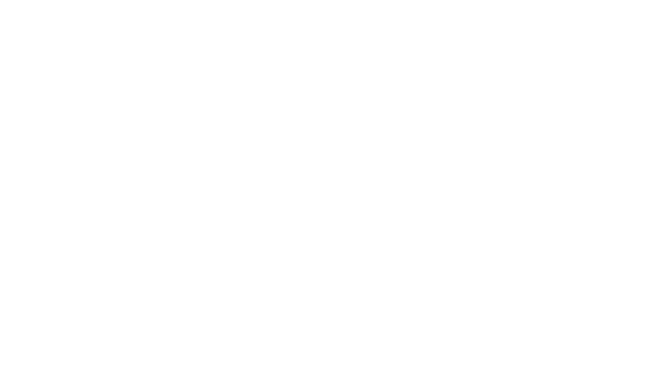
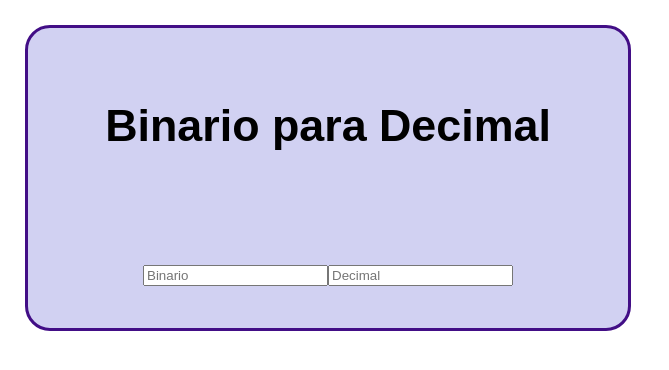
Before and after one commit to Nicolasmpc/Bin2Dec, a plain HTML site: page index.html in a window 1280 px wide. Shown: the whole page, without its empty margins (0-669 px from the left). Drawn offline with Linux system fonts and the light colour scheme.

```diff
--- a/css/style.css
+++ b/css/style.css
@@ -0,0 +1,19 @@
+body {
+    margin: 0;
+    padding: 0;
+    font-family: Arial;
+    font-size: 1.4rem;
+}
+
+.main {
+    background: rgba(203, 203, 240, 0.876);
+    border: 3px solid rgb(66, 14, 134);
+    border-radius: 25px;
+    margin: 25px;
+    width: 600px;
+    height: 300px;
+    display: flex;
+    align-items: center;
+    justify-content: center;
+    flex-wrap: wrap;
+}
--- a/index.html
+++ b/index.html
@@ -6,8 +6,25 @@
         <meta name="viewport" content="width=device-width, initial-scale=1.0" />
         <title>Bin2Dec</title>
         <link rel="stylesheet" href="css/style.css" />
+        <script src="js/funcions.js" defer></script>
     </head>
     <body>
-        <script src="js/funcions.js"></script>
+        <div class="main">
+            <h1>Binario para Decimal</h1>
+            <input
+                type="text"
+                name="binario"
+                id="binario"
+                maxlength="8"
+                minlength="8"
+                placeholder="Binario"
+            />
+            <input
+                type="text"
+                name="decimal"
+                id="decimal"
+                placeholder="Decimal"
+            />
+        </div>
     </body>
 </html>
--- a/js/funcions.js
+++ b/js/funcions.js
@@ -0,0 +1,15 @@
+var binario = document.getElementById("binario");
+binario.addEventListener("keyup", converterBin2Dec, false);
+
+function converterBin2Dec() {
+    if (/^[01]+$/.test(binario.value) === false) {
+        alert(binario.value + " não é um numero binario");
+        binario.value = "";
+    } else {
+        if (binario.value.length == 8) {
+            var decimal = parseInt(binario.value, 2);
+            var input_decimal = document.getElementById("decimal");
+            input_decimal.setAttribute("value", decimal);
+        }
+    }
+}
```
